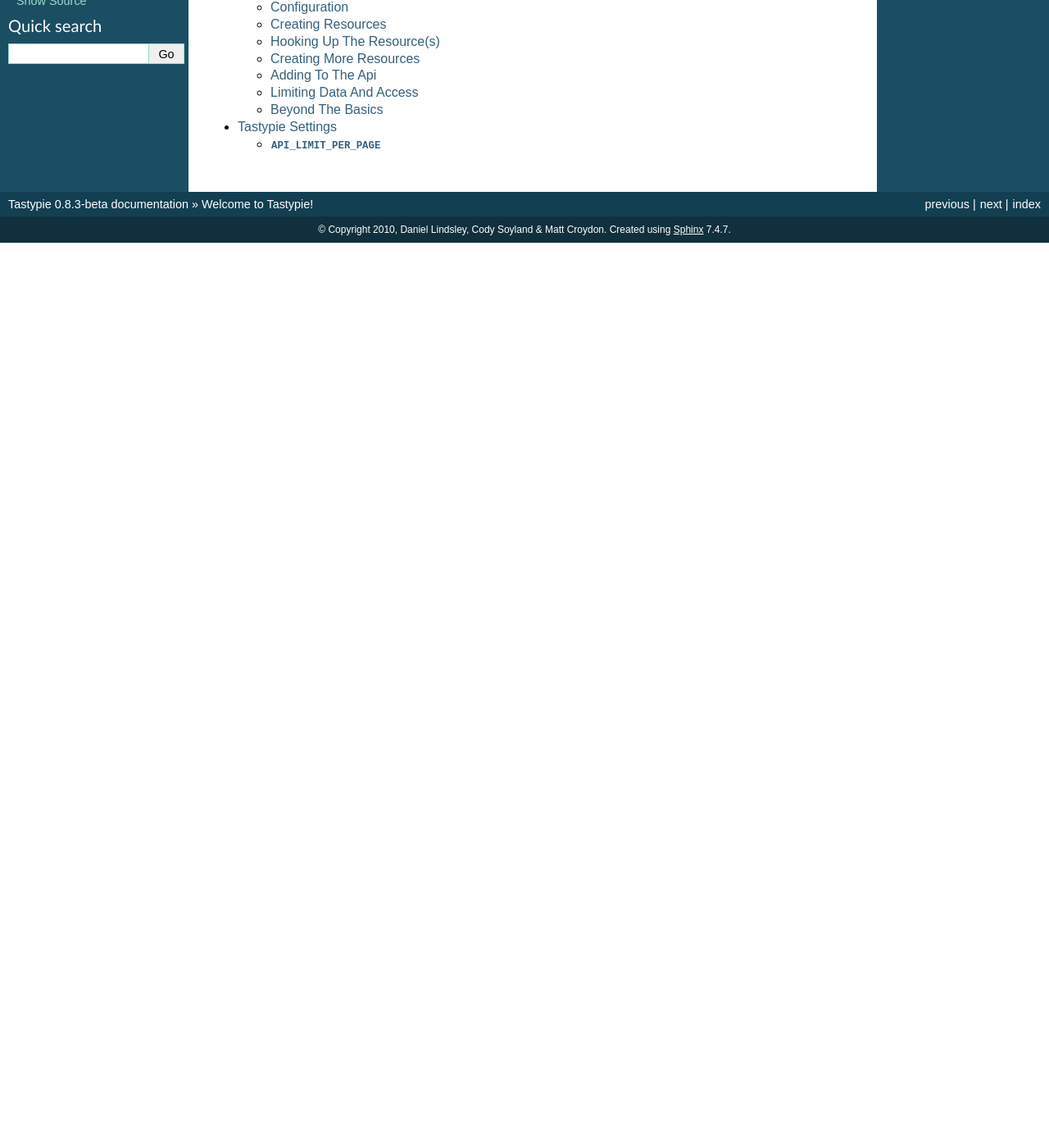
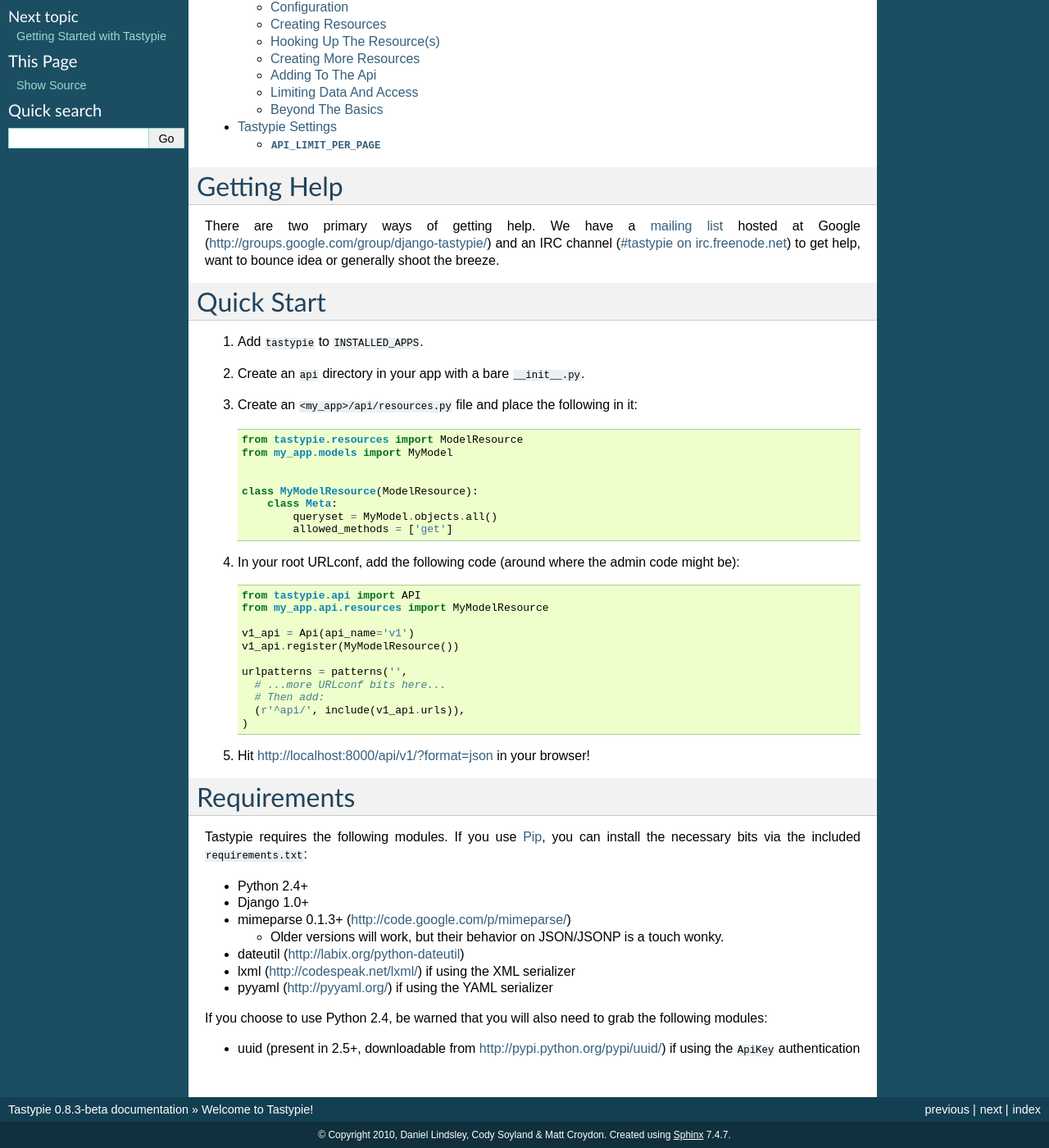
Before and after one commit to django-tastypie/django-tastypie, a Sphinx documentation site: the page built from docs/index.rst, in a window 1280 px wide and 1400 px high, scrolled down 192 px. Shown: the whole window at 82% size. Built offline with Sphinx 7.4.7, drawn with Linux system fonts in a browser that asks for light colours; before the commit the page ends 900 px from its top, so only the background shows below that; some of the changed text lies outside the part shown.

Commit message:
Fleshed out the index page of the docs.

```diff
--- a/docs/index.rst
+++ b/docs/index.rst
@@ -10,3 +10,72 @@
 
    tutorial
    settings
+
+
+Getting Help
+============
+
+There are two primary ways of getting help. We have a `mailing list`_ hosted at
+Google (http://groups.google.com/group/django-tastypie/) and an IRC channel
+(`#tastypie on irc.freenode.net`_) to get help, want to bounce idea or
+generally shoot the breeze.
+
+.. _`mailing list`: http://groups.google.com/group/django-tastypie/
+.. _#tastypie on irc.freenode.net: irc://irc.freenode.net/tastypie
+
+
+Quick Start
+===========
+
+1. Add ``tastypie`` to ``INSTALLED_APPS``.
+2. Create an ``api`` directory in your app with a bare ``__init__.py``.
+3. Create an ``<my_app>/api/resources.py`` file and place the following in it::
+
+    from tastypie.resources import ModelResource
+    from my_app.models import MyModel
+
+
+    class MyModelResource(ModelResource):
+        class Meta:
+            queryset = MyModel.objects.all()
+            allowed_methods = ['get']
+
+4. In your root URLconf, add the following code (around where the admin code might be)::
+
+    from tastypie.api import API
+    from my_app.api.resources import MyModelResource
+
+    v1_api = Api(api_name='v1')
+    v1_api.register(MyModelResource())
+
+    urlpatterns = patterns('',
+      # ...more URLconf bits here...
+      # Then add:
+      (r'^api/', include(v1_api.urls)),
+    )
+
+5. Hit http://localhost:8000/api/v1/?format=json in your browser!
+
+
+Requirements
+============
+
+Tastypie requires the following modules. If you use Pip_, you can install
+the necessary bits via the included ``requirements.txt``:
+
+* Python 2.4+
+* Django 1.0+
+* mimeparse 0.1.3+ (http://code.google.com/p/mimeparse/)
+
+  * Older versions will work, but their behavior on JSON/JSONP is a touch wonky.
+
+* dateutil (http://labix.org/python-dateutil)
+* lxml (http://codespeak.net/lxml/) if using the XML serializer
+* pyyaml (http://pyyaml.org/) if using the YAML serializer
+
+If you choose to use Python 2.4, be warned that you will also need to grab the
+following modules:
+
+* uuid (present in 2.5+, downloadable from http://pypi.python.org/pypi/uuid/) if using the ``ApiKey`` authentication
+
+.. _Pip: http://pip.openplans.org/
```
